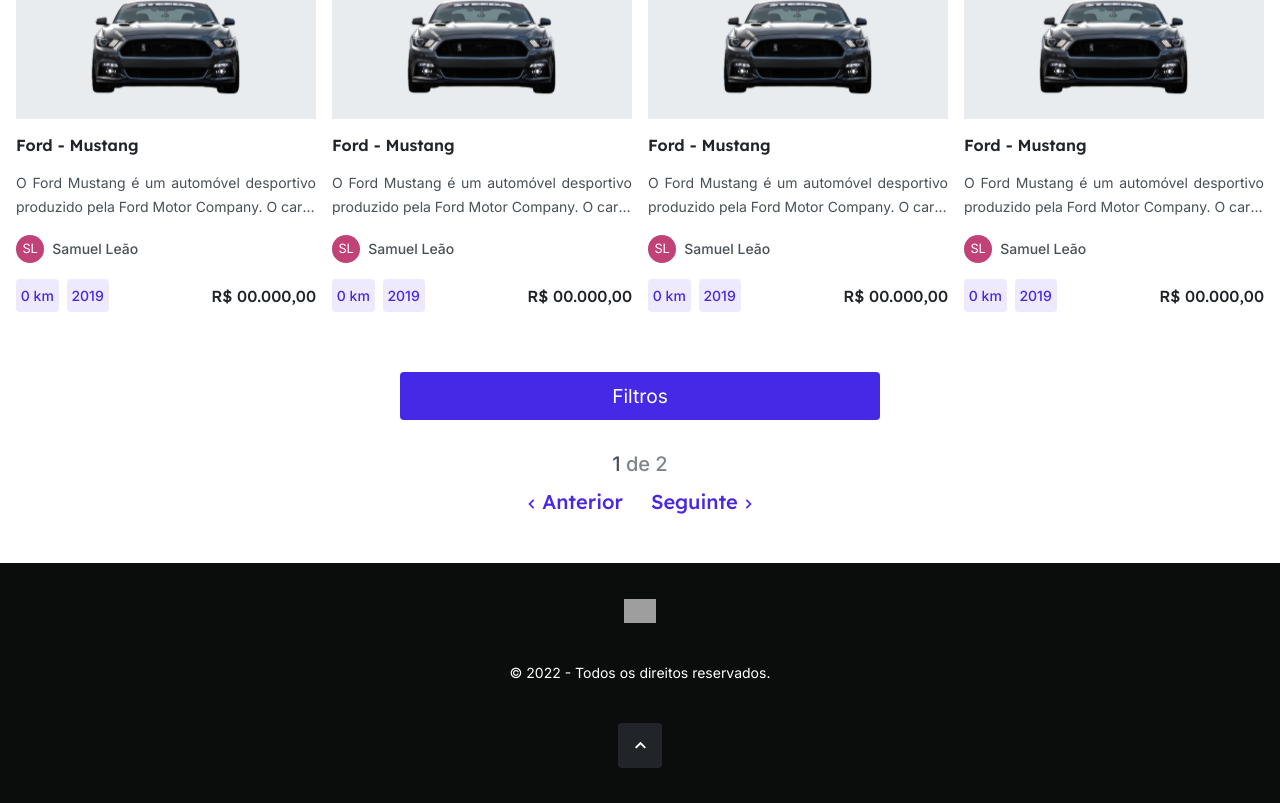
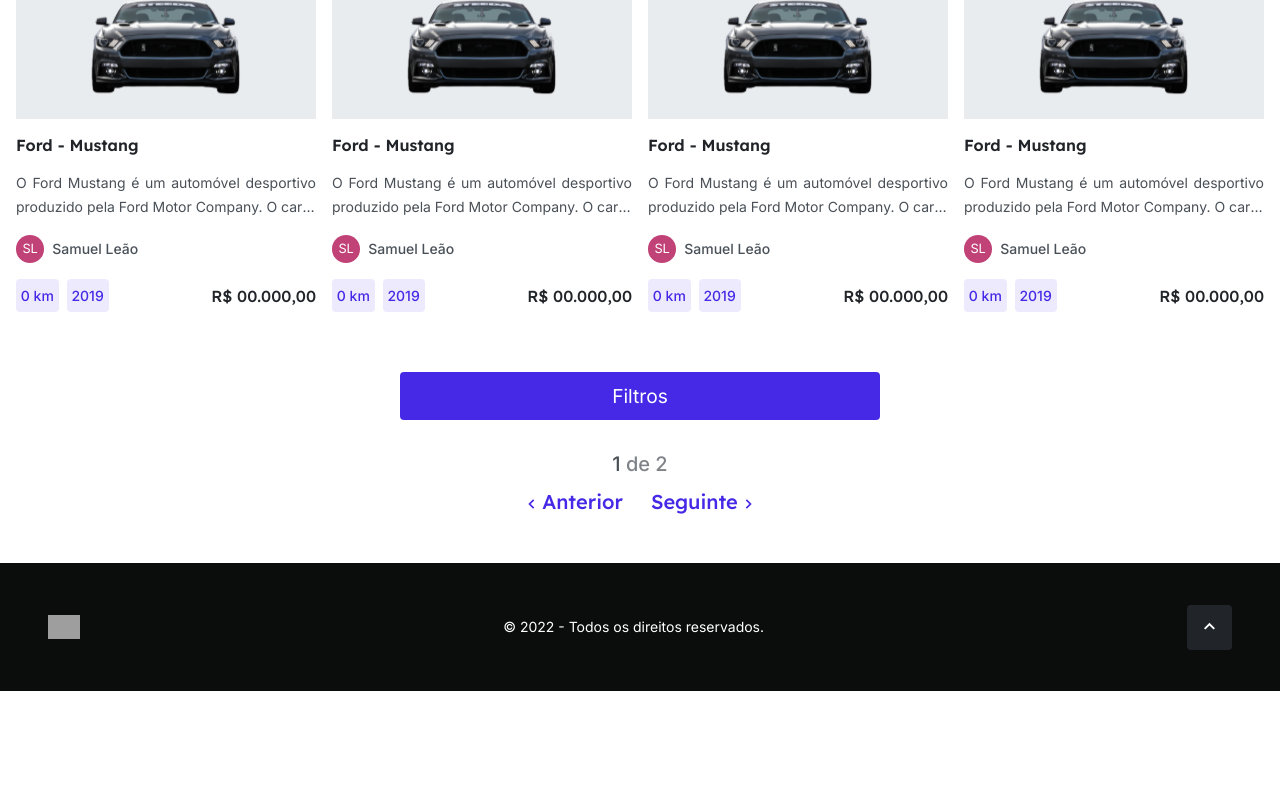
Before and after one commit to t15-m6-g16-prime-motors/PrimeMotors, a React (Vite) app in the folder frontend/: page / in a window 1280 px wide. Shown: the part 688-1491 px from the top of the page. After the commit the page ends 1379 px from the top, so only its background shows below. Built offline with nearby package versions, Linux system fonts and the light colour scheme; grey boxes are pictures that could not be loaded.

Commit message:
feat: add responsiveness to footer component

```diff
--- a/frontend/src/components/Footer/index.tsx
+++ b/frontend/src/components/Footer/index.tsx
@@ -5,6 +5,7 @@
 export const Footer = () => {
   return (
     <StyledFooter>
+      <div className='container'>
         <img src={Logo} alt='brand logo' />
         <p className='text-style-text-body-2-400'>
           © 2022 - Todos os direitos reservados.
@@ -12,6 +13,7 @@
         <button>
           <BiChevronUp />
         </button>
+      </div>
     </StyledFooter>
   );
 };
--- a/frontend/src/components/Footer/style.ts
+++ b/frontend/src/components/Footer/style.ts
@@ -5,10 +5,19 @@
   height: 15rem;
   background-color: var(--color-grey-0);
   color: white;
+
   display: flex;
-  flex-direction: column;
   justify-content: space-around;
   align-items: center;
+
+  .container {
+    width: 100%;
+    height: 100%;
+    display: flex;
+    flex-direction: column;
+    justify-content: space-around;
+    align-items: center;
+  }
 
   img {
     height: 1.5rem;
@@ -29,4 +38,14 @@
     height: 70%;
     width: 70%;
   }
+
+  @media (min-width: 768px) {
+    padding: 0 3rem;
+    height: 8rem;
+
+    .container {
+      flex-direction: row;
+      justify-content: space-between;
+    }
+  }
 `;
```
Lines whose indentation alone changed are shown as unchanged.
